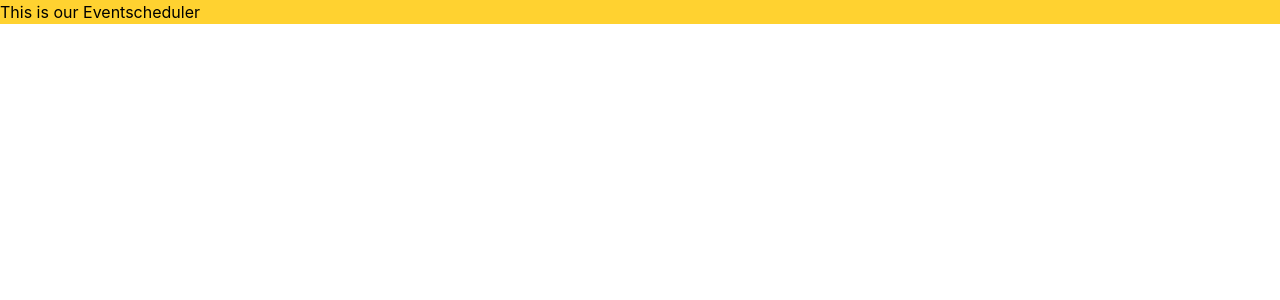
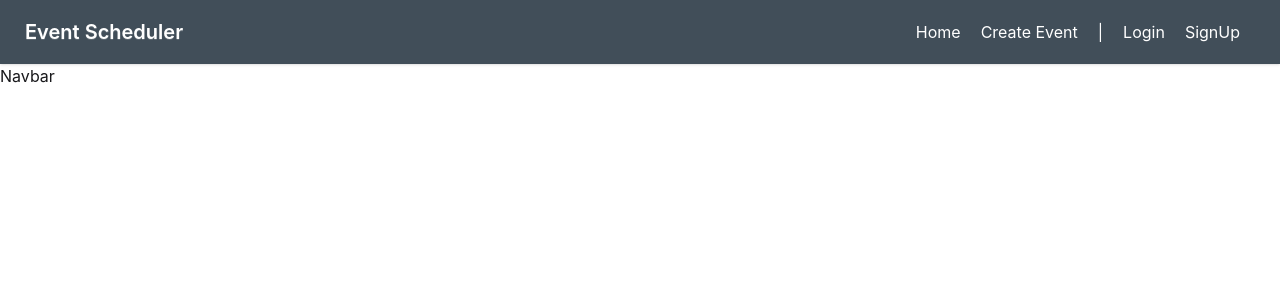
Before and after one commit to DS85300/EventScheduler, a React (Vite) app: page / in a window 1280 px wide. Shown: the top 300 px of the page. Built offline with nearby package versions, Linux system fonts and the light colour scheme.

Commit message:
NavbarMainLayou

```diff
--- a/package.json
+++ b/package.json
@@ -20,6 +20,7 @@
     "@types/react": "^19.0.10",
     "@types/react-dom": "^19.0.4",
     "@vitejs/plugin-react": "^4.3.4",
+    "daisyui": "^5.0.9",
     "eslint": "^9.21.0",
     "eslint-plugin-react-hooks": "^5.1.0",
     "eslint-plugin-react-refresh": "^0.4.19",
--- a/src/App.jsx
+++ b/src/App.jsx
@@ -1,6 +1,7 @@
 import { useState } from 'react'
 import { Router,Route,Routes } from 'react-router-dom';
 import './index.css'
+import MainLayout from './components/Layout';
 
 function App() {
   const [someState, setSomeState] = useState(null);
@@ -8,9 +9,8 @@ function App() {
 
   return (
     <>
-    <div className='bg-amber-300'>This is our Eventscheduler</div>
     <Routes>
-      <Route>
+      <Route path="/" element={<MainLayout/>}>
         <Route/>
         <Route/>
         <Route/>
--- /dev/null
+++ b/src/components/Layout.jsx
@@ -0,0 +1,21 @@
+import { Link,Outlet } from "react-router-dom"
+import Navbar from "./Navbar.JSX"
+
+
+const MainLayout = () => {
+
+
+    return (
+        <>
+        <header>
+            <Navbar/>
+        </header>
+        <main>
+            <Outlet/>
+        </main>
+
+        </>
+    );
+};
+
+export default MainLayout;
--- /dev/null
+++ b/src/components/Navbar.jsx
@@ -0,0 +1,34 @@
+import { Link } from "react-router-dom";
+
+
+
+const Navbar= () => {
+
+
+    return (
+
+        <>
+
+<div className="navbar bg-[#414E59] text-white shadow-sm">
+  <div className="flex-1">
+    <a className="btn btn-ghost text-white text-xl">Event Scheduler</a>
+  </div>
+  <div className="flex-none">
+    <ul className="menu-horizontal px-1 mr-2">
+      <li className="mr-5"><Link>Home       </Link></li>
+      <li className="mr-5"><Link>Create Event</Link></li>
+      <li className="mr-5"><Link>|          </Link></li>
+      <li className="mr-5"><Link>Login      </Link></li>
+      <li className="mr-5"><Link>SignUp    </Link></li>
+    </ul>
+  </div>
+</div>
+        <div>Navbar</div>
+
+        </>
+
+
+    );
+};
+
+export default Navbar;
--- a/src/index.css
+++ b/src/index.css
@@ -1 +1,2 @@
-@import "tailwindcss"
+@import "tailwindcss";
+@plugin "daisyui";
```
Also changed, not shown: 1 other file (tests, documents, lock files or other folders).
